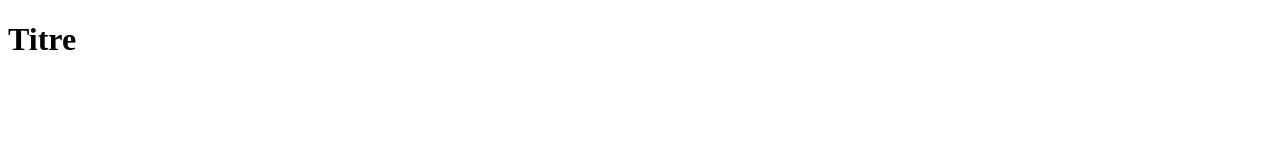
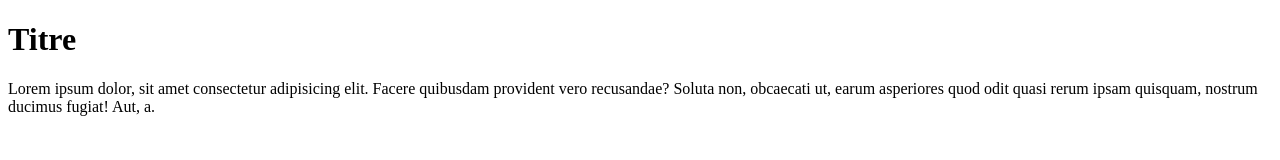
Before and after one commit to Djemai-Samy/exemple_git, a plain HTML site: page index.html in a window 1280 px wide. Drawn offline with Linux system fonts and the light colour scheme.

Commit message:
Ajout de paragraphe

```diff
--- a/index.html
+++ b/index.html
@@ -8,5 +8,6 @@
 	</head>
 	<body>
 		<h1>Titre</h1>
+    <p>Lorem ipsum dolor, sit amet consectetur adipisicing elit. Facere quibusdam provident vero recusandae? Soluta non, obcaecati ut, earum asperiores quod odit quasi rerum ipsam quisquam, nostrum ducimus fugiat! Aut, a.</p>
 	</body>
 </html>
```
